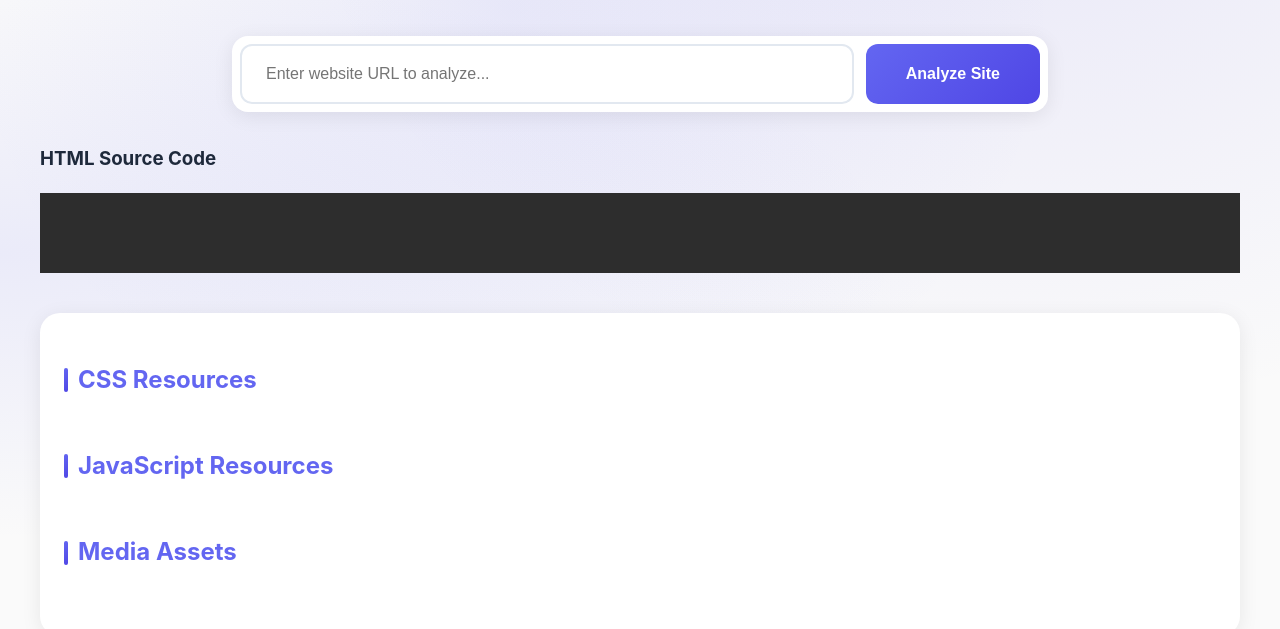
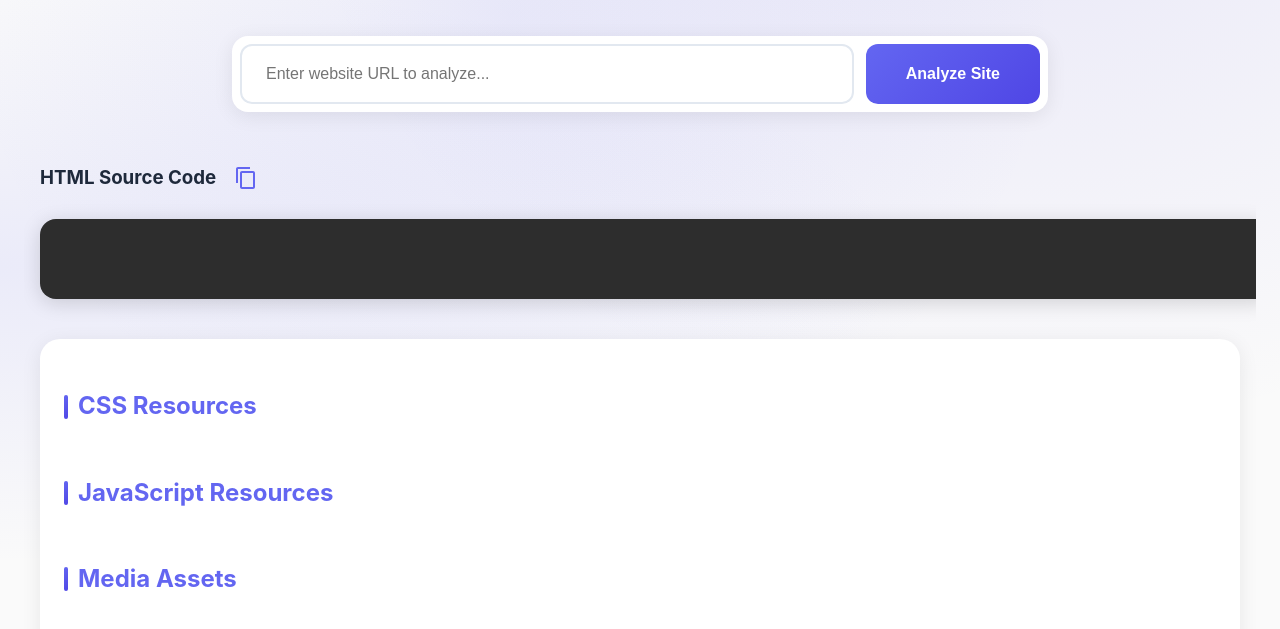
Before and after one commit to shaazkazi/webscraper, a website: page frontend/index.html in a window 1280 px wide. Shown: the part 153-782 px from the top of the page. Drawn offline with nearby package versions, Linux system fonts and the light colour scheme.

Commit message:
Add files via upload

```diff
--- a/frontend/index.html
+++ b/frontend/index.html
@@ -17,7 +17,14 @@
             <input type="text" id="urlInput" placeholder="Enter website URL to analyze...">
             <button onclick="scrapeWebsite()">Analyze Site</button>
         </div>
-        <h3>HTML Source Code</h3>
+        <div class="source-header">
+            <h3>HTML Source Code</h3>
+            <button class="copy-btn" onclick="copySourceCode()" title="Copy to clipboard">
+                <svg width="24" height="24" viewBox="0 0 24 24" fill="none" xmlns="http://www.w3.org/2000/svg">
+                    <path d="M16 1H4C2.9 1 2 1.9 2 3V17H4V3H16V1ZM19 5H8C6.9 5 6 5.9 6 7V21C6 22.1 6.9 23 8 23H19C20.1 23 21 22.1 21 21V7C21 5.9 20.1 5 19 5ZM19 21H8V7H19V21Z" fill="currentColor"/>
+                </svg>
+            </button>
+        </div>
         <pre class="code-container">
             <code id="htmlSource" class="language-markup"></code>
         </pre>
@@ -45,6 +52,15 @@
             document.getElementById('jsLinks').innerHTML = data.js.map(link => `<li><a href="${link}" target="_blank">${link}</a></li>`).join('');
             document.getElementById('assetLinks').innerHTML = data.assets.map(link => `<li><a href="${link}" target="_blank">${link}</a></li>`).join('');
         }
+
+        function copySourceCode() {
+            const sourceCode = document.getElementById('htmlSource').textContent;
+            navigator.clipboard.writeText(sourceCode);
+
+            const btn = document.querySelector('.copy-btn');
+            btn.style.color = '#10B981';
+            setTimeout(() => btn.style.color = '', 1000);
+        }
     </script>
 </body>
 </html>
--- a/frontend/style.css
+++ b/frontend/style.css
@@ -253,3 +253,65 @@ textarea {
         margin-bottom: 1.5rem;
     }
 }
+.code-container {
+    width: 100%;
+    max-height: 500px;
+    padding: 1.5rem;
+    border-radius: 16px;
+    background: #2d2d2d !important;
+    box-shadow: 0 4px 20px rgba(0,0,0,0.15);
+    overflow: auto;
+    margin: 1rem 0;
+}
+
+.code-container code {
+    font-family: 'JetBrains Mono', 'Fira Code', monospace;
+    font-size: 0.9rem;
+    line-height: 1.6;
+}
+
+/* Custom scrollbar for code container */
+.code-container::-webkit-scrollbar {
+    width: 8px;
+    height: 8px;
+}
+
+.code-container::-webkit-scrollbar-track {
+    background: #1e1e1e;
+    border-radius: 4px;
+}
+
+.code-container::-webkit-scrollbar-thumb {
+    background: #666;
+    border-radius: 4px;
+}
+
+.code-container::-webkit-scrollbar-thumb:hover {
+    background: #888;
+}
+.source-header {
+    display: flex;
+    align-items: center;
+    gap: 12px;
+}
+
+.copy-btn {
+    background: none;
+    border: none;
+    padding: 6px;
+    cursor: pointer;
+    color: var(--primary);
+    border-radius: 6px;
+    display: flex;
+    align-items: center;
+    transition: all 0.3s ease;
+}
+
+.copy-btn:hover {
+    background: rgba(99, 102, 241, 0.1);
+    transform: translateY(0);
+    box-shadow: none;
+}
+.copy-btn:active {
+    transform: translateY(2px);
+}
```
